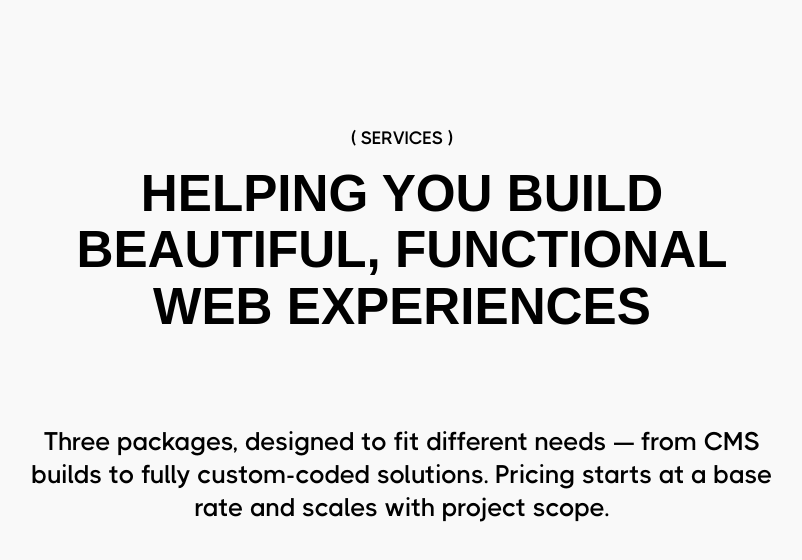
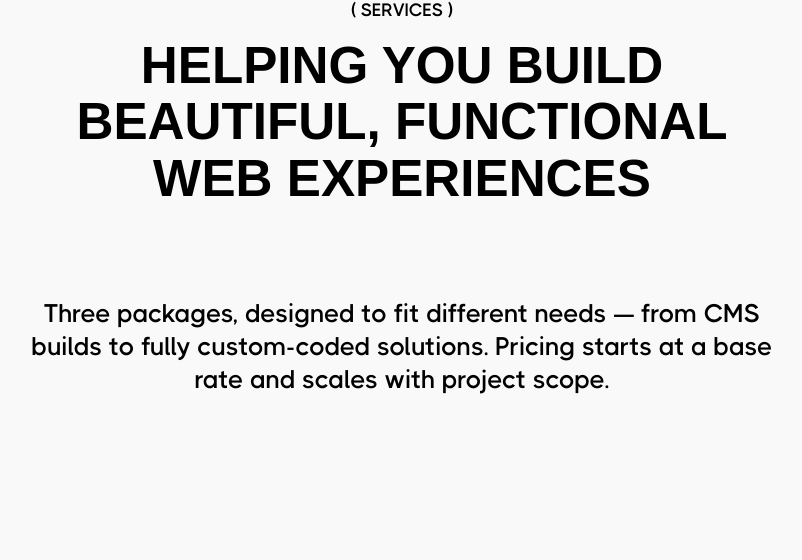
Before and after one commit to guptasahil541/portfolio-frontend, a Next.js app: page / in a window 1280 px wide. Shown: the top 560 px of the page, without its empty margins (238-1040 px from the left). Built offline with nearby package versions, Linux system fonts and the light colour scheme; a web font is replaced by a local one.

Commit message:
Refactored section headings part

```diff
--- a/package.json
+++ b/package.json
@@ -1,6 +1,6 @@
 {
   "name": "portfolio-frontend",
-  "version": "0.3.1",
+  "version": "0.3.2",
   "private": true,
   "scripts": {
     "dev": "next dev --turbopack",
--- a/src/app/page.tsx
+++ b/src/app/page.tsx
@@ -3,7 +3,9 @@ import { Service } from "@/components";
 export default function page() {
   return (
     <>
-      <Service />
+      <main className="main_flex">
+        <Service />
+      </main>
     </>
   );
 }
--- a/src/components/sections/service/Service.tsx
+++ b/src/components/sections/service/Service.tsx
@@ -1,12 +1,16 @@
-import { SectionHeading, SectionSubHeading, SectionTextContent } from "@/components/ui"
+import { SectionHeader, SectionTextContent } from "@/components/ui"
 
 export const Service = () => {
   return (
-    <section id="services" className="section_vertical_padding">
-      <div className="container">
-        <SectionSubHeading content='( services )' />
-        <SectionHeading content='Helping you build beautiful, functional web experiences'/>
-        <SectionTextContent content='Three packages, designed to fit different needs — from CMS builds to fully custom-coded solutions. Pricing starts at a base rate and scales with project scope.' />
+    <section id="services">
+      <div className="section_flex container">
+        <SectionHeader
+          heading="Helping you build beautiful, functional web experiences"
+          subHeading="( services )"
+        />
+        <SectionTextContent
+          content='Three packages, designed to fit different needs — from CMS builds to fully custom-coded solutions. Pricing starts at a base rate and scales with project scope.'
+        />
       </div>
     </section>
   )
--- /dev/null
+++ b/src/components/ui/SectionHeader/SectionHeader.tsx
@@ -0,0 +1,16 @@
+import React from 'react'
+
+import { SectionHeaderProps } from './types'
+
+import { SectionHeading, SectionSubHeading } from '@/components/ui'
+
+import styles from '@/styles/components/ui/SectionHeader/SectionHeader.module.css';
+
+export const SectionHeader: React.FC<SectionHeaderProps> = (props) => {
+  return (
+    <div className={styles.section_header}>
+        <SectionSubHeading content={props.subHeading} />
+        <SectionHeading content={props.heading} />
+    </div>
+  )
+}
--- /dev/null
+++ b/src/components/ui/SectionHeader/types.ts
@@ -0,0 +1,4 @@
+export type SectionHeaderProps = {
+    heading: string;
+    subHeading: string;
+}
--- a/src/components/ui/index.ts
+++ b/src/components/ui/index.ts
@@ -1,3 +1,5 @@
+export * from './SectionHeader/SectionHeader'
+
 export * from './SectionHeading/SectionHeading'
 
 export * from './SectionSubHeading/SectionSubHeading'
--- /dev/null
+++ b/src/styles/components/ui/SectionHeader/SectionHeader.module.css
@@ -0,0 +1,14 @@
+.section_header {
+    display: flex;
+    flex-direction: column;
+    align-items: center;
+    gap: 1.5rem;
+    max-width: calc(4vw * 15);
+}
+
+@media (max-width: 728px) {
+    .section_header {
+        margin-bottom: 1rem;
+        max-width: calc(4vw * 20);
+    }
+}
--- a/src/styles/components/ui/SectionHeading/SectionHeading.module.css
+++ b/src/styles/components/ui/SectionHeading/SectionHeading.module.css
@@ -1,7 +1,6 @@
 .section_heading {
     font-size: clamp(2.5rem, 4vw, 8rem);
     line-height: 1.1;
-    max-width: calc(4vw * 15);
     text-align: center;
     text-transform: uppercase;
 }
@@ -9,6 +8,5 @@
 @media (max-width: 728px) {
     .section_heading {
         line-height: normal;
-        max-width: calc(4vw * 20);
     }
 }
--- a/src/styles/components/ui/SectionSubHeading/SectionSubHeading.module.css
+++ b/src/styles/components/ui/SectionSubHeading/SectionSubHeading.module.css
@@ -1,11 +1,4 @@
 .section_sub_heading {
     font-size: clamp(1rem, 2vw, 1.5rem);
     text-transform: uppercase;
-    margin-bottom: 1.5rem;
 }
-
-@media (max-width: 728px) {
-    .section_sub_heading {
-        margin-bottom: 1rem;
-    }
-}
--- a/src/styles/components/ui/SectionTextContent/SectionTextContent.module.css
+++ b/src/styles/components/ui/SectionTextContent/SectionTextContent.module.css
@@ -1,7 +1,6 @@
 .section_text_content {
     font-size: clamp(1.5rem, 2vw, 4rem);
     line-height: 1.3;
-    margin: clamp(2rem, 7vw, 20rem) auto;
     max-width: calc(4vw * 15);
     text-align: center;
 }
--- a/src/styles/globals.css
+++ b/src/styles/globals.css
@@ -30,8 +30,18 @@ h1, h2 {
   font-family: var(--font-clash-display);
 }
 
-.section_vertical_padding {
-  padding-top: clamp(2rem, 10%, 20rem);
+.main_flex {
+  display: flex;
+  flex-direction: column;
+  align-items: center;
+  gap: clamp(5rem, 20vw, 50rem);
+}
+
+.section_flex {
+  display: flex;
+  flex-direction: column;
+  align-items: center;
+  gap: clamp(2rem, 7vw, 20rem);
 }
 
 .container {
```
